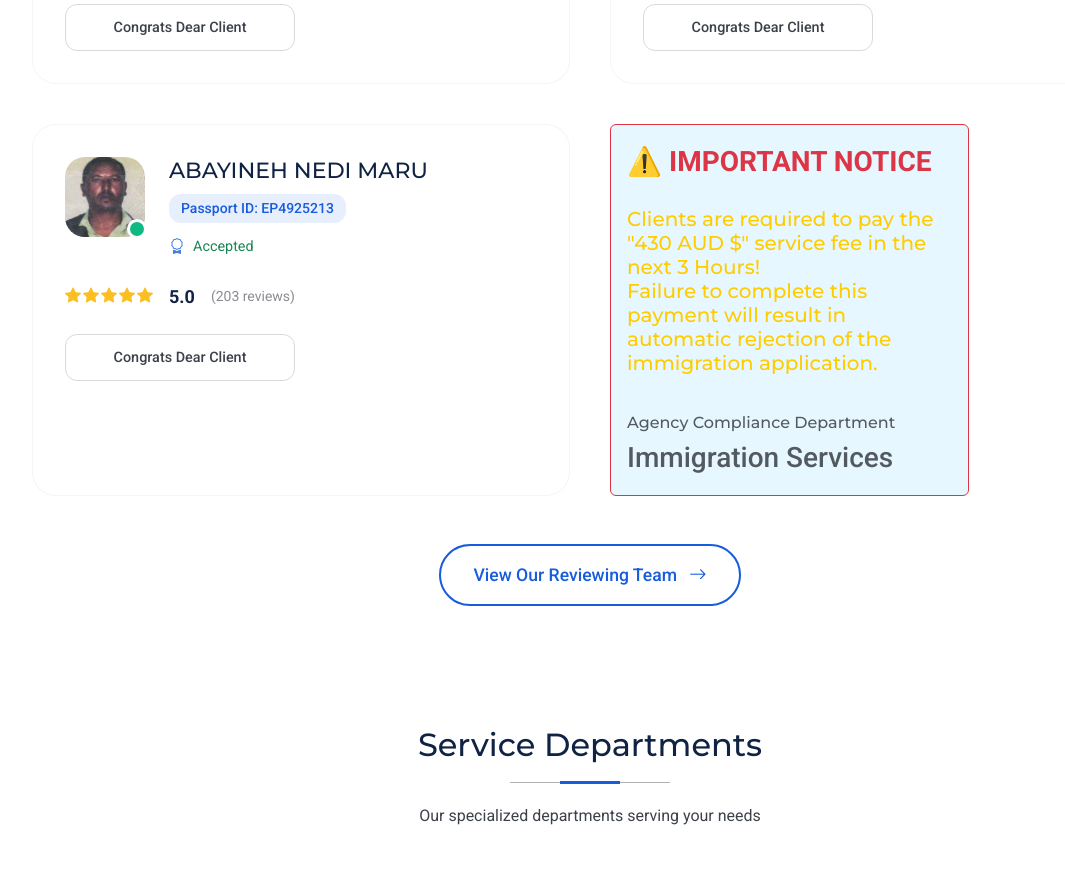
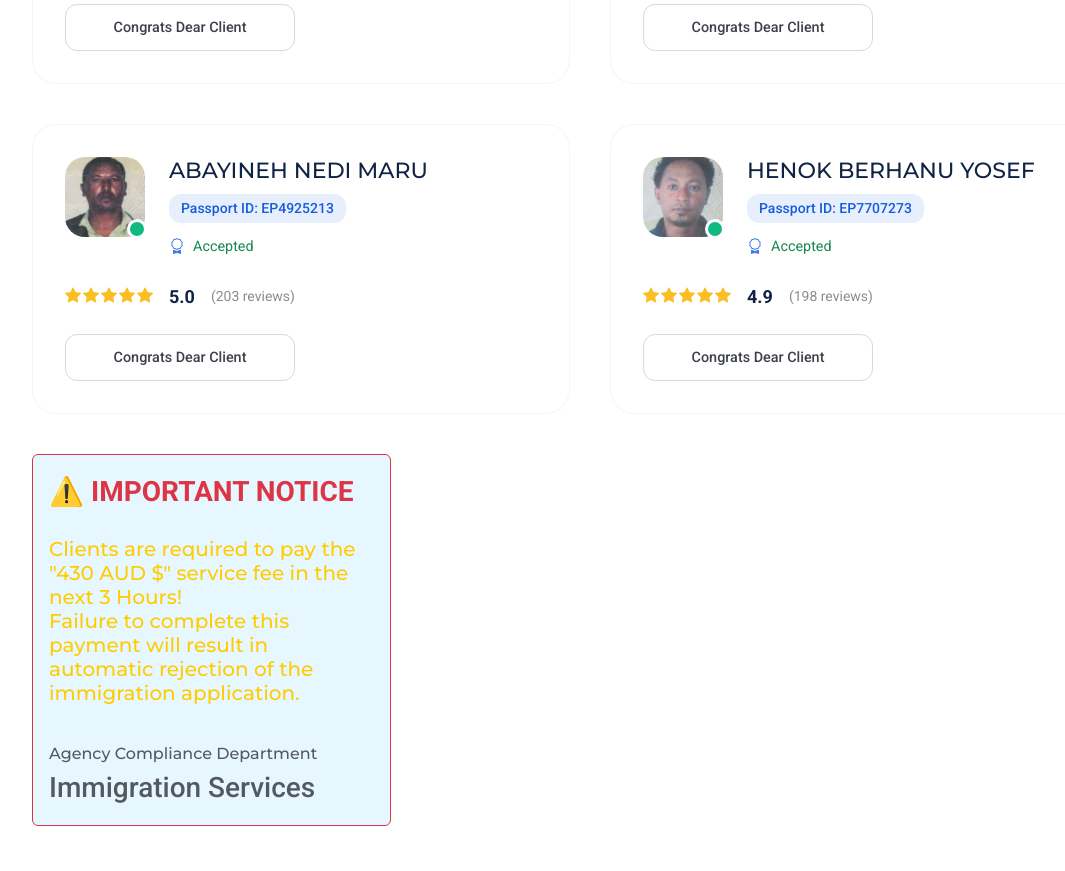
Before and after one commit to GRAVEYARDOG/AustralianEmbassyMADENEW, a plain HTML site: page index.html in a window 1280 px wide. Shown: the part 4999-5870 px from the top of the page, without its empty margins (50-1115 px from the left). Drawn offline with Linux system fonts and the light colour scheme.

Commit message:
after zelalem kewesede behuala or after i talked kostr in chat bet

```diff
--- a/index.html
+++ b/index.html
@@ -848,6 +848,38 @@
               <a href="#" class="btn-secondary">Congrats Dear Client</a>
 
             </div>
+          </div>
+
+          <div class="doctor-profile" data-aos="zoom-in" data-aos-delay="1000">
+            <div class="profile-header">
+              <div class="doctor-avatar">
+                <img src="assets/img/health/staff-33.jpg" alt="Dr. Rachel Williams" class="img-fluid">
+                <div class="status-indicator available"></div>
+              </div>
+              <div class="doctor-details">
+                <h4>HENOK BERHANU YOSEF</h4>
+                <span class="specialty-tag">Passport ID: EP7707273</span>
+                <div class="experience-info">
+                  <i class="bi bi-award"></i>
+                  <span class="text-success">Accepted</span>
+                </div>
+              </div>
+            </div>
+            <div class="rating-section">
+              <div class="stars">
+                <i class="bi bi-star-fill"></i>
+                <i class="bi bi-star-fill"></i>
+                <i class="bi bi-star-fill"></i>
+                <i class="bi bi-star-fill"></i>
+                <i class="bi bi-star-fill"></i>
+              </div>
+              <span class="rating-score">4.9</span>
+              <span class="review-count">(198 reviews)</span>
+            </div>
+            <div class="action-buttons">
+              <a href="#" class="btn-secondary">Congrats Dear Client</a>
+
+            </div>
           </div><!-- End Doctor Profile -->
 
 
```
Also changed, not shown: assets/img/health/staff-33.jpg (added).
